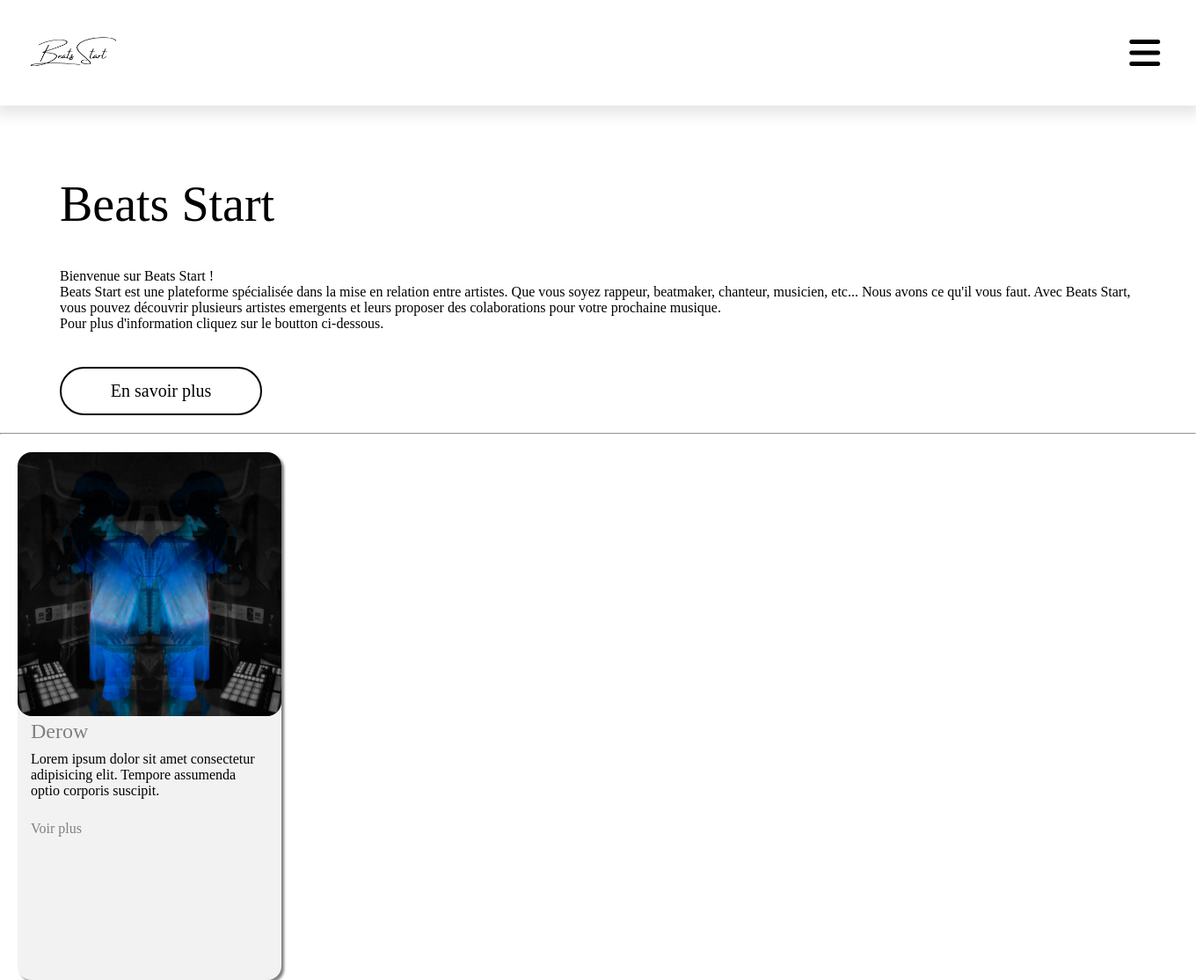
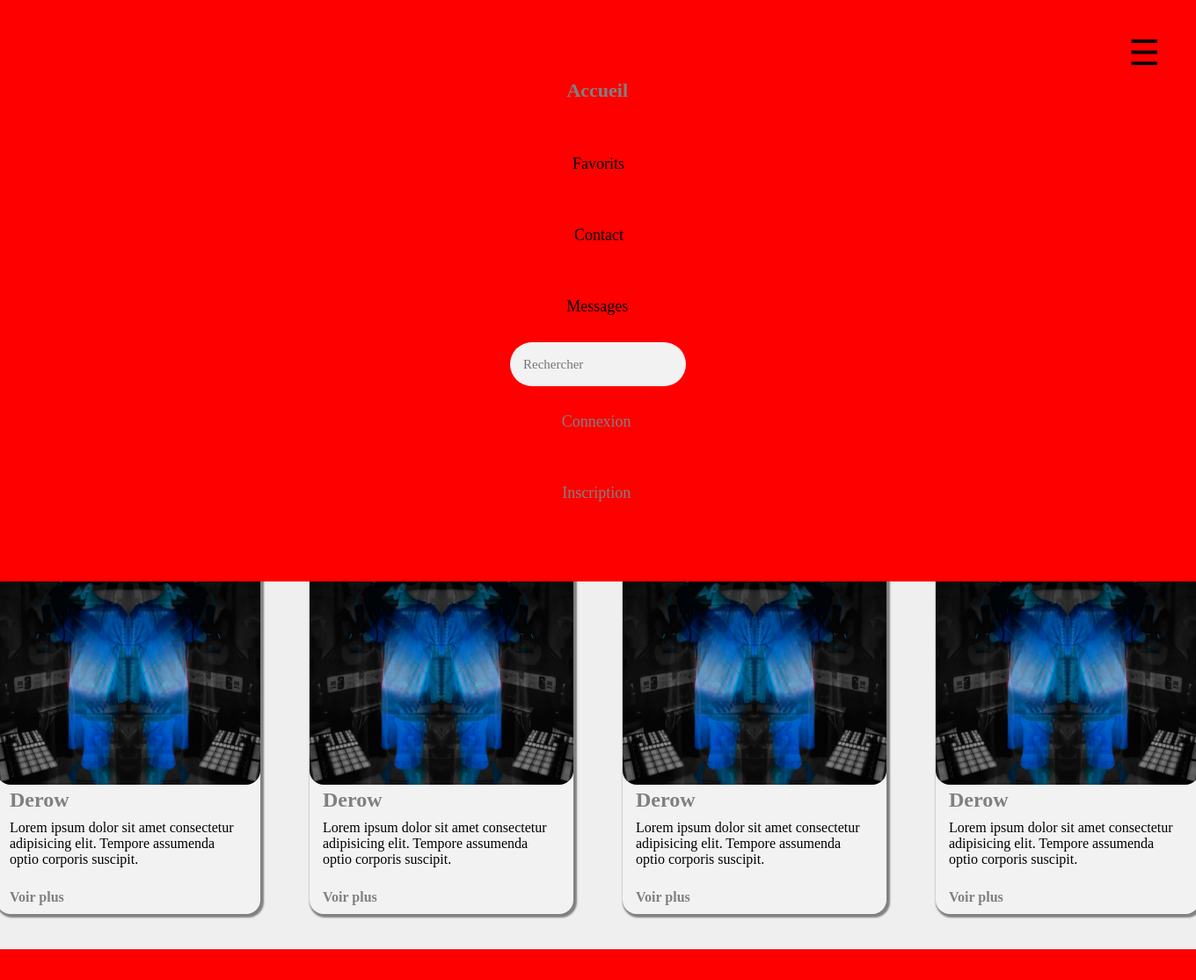
Before and after one commit to laelian-r/beats-start, a PHP site: page / in a window 1360 px wide. Shown: the whole page at 88% size. After the commit the page ends 1079 px from the top, so only its background shows below. Run offline with PHP 8.4, Linux system fonts and the light colour scheme.

Commit message:
Finish sec 1

```diff
--- a/assets/css/style.css
+++ b/assets/css/style.css
@@ -19,7 +19,7 @@
 
 /* HEADER */
 
-.header {
+/* header {
     position: fixed;
     top: 0;
     width: 100%;
@@ -28,6 +28,17 @@
     align-items: center;
     box-shadow: rgba(0, 0, 0, 0.1) 0px 5px 15px 5px;
     background-color: white;
+} */
+
+header {
+  position: fixed;
+  top: 0;
+  width: 100%;
+  height: 120px;
+  display: flex;
+  align-items: center;
+  box-shadow: rgba(0, 0, 0, 0.1) 0px 5px 15px 5px;
+  background-color: white;
 }
 
 .logo {
@@ -46,6 +57,11 @@
   display: none;
 }
 
+#cross {
+  display: none;
+  right: 3.3%;
+}
+
 nav a {
     font-weight: 500;
     font-size: 18px;
@@ -55,6 +71,22 @@
 
     position: relative;
     left: 12%;
+}
+
+nav ul {
+  position: fixed;
+  display: flex;
+  /* left: -100%; */
+  top: 5%;
+  left: 10%;
+  align-items: center;
+  flex-direction: row;
+  width: 100%;
+  height: 100vh;
+  height: auto;
+  text-align: center;
+  align-items: center;
+  transition: 0.25s;
 }
 
 .active {
@@ -70,7 +102,7 @@
 
 nav input {
     font-size: 15px;
-    margin-left: 160px;
+    margin-left: 40px;
     height: 50px;
     width: 450px;
     border-radius: 30px;
@@ -85,10 +117,10 @@
     font-weight: 500;
     font-size: 18px;
     color: gray;
-    padding-left: 20px;
+    /* padding-left: 20px; */
 
     position: relative;
-    left: 15%;
+    left: 180%;
 }
 
 
@@ -141,12 +173,18 @@
   transition: 0.5s;
 }
 
-.descente img {
+/* .descente svg {
     height: 40px;
     padding: 20px;
     border-radius: 100%;
-    display: flex;
+    display: block;
     margin: 52px auto;
+} */
+
+.descente img {
+  display: flex;
+  height: 50px;
+  margin: 60px auto;
 }
 
 
@@ -173,13 +211,27 @@
 
 /* Toutes les cartes */
 
+section {
+  background-color: rgba(226, 226, 226, 0.533);
+  padding: 20px;
+  flex-direction: row;
+  display: flex;
+  gap: 1em;
+  justify-content: center;
+  width: 100%;
+  box-shadow: 0px 0px 10px 0px gray;
+}
+
 article {
   background-color: #f2f2f2;
   width: 300px;
-  height: 600px;
-  box-shadow: 3px 3px 3px gray;
+  height: auto;
+  box-shadow: 2px 2px 2px 2px gray;
   margin: 20px;
+  margin-bottom: 20px;
   border-radius: 16px;
+  cursor: default;
+  flex-direction: row;
 }
 
 article img {
@@ -190,7 +242,7 @@
 article h2 {
   color: gray;
   padding-left: 15px;
-  font-weight: 500;
+  font-weight: 600;
 }
 
 article p {
@@ -203,26 +255,42 @@
   font-weight: 500;
   display: flex;
   align-items: center;
-  transition: 0.5s;
+  transition: 0.25s;
+  padding-bottom: 10px;
 }
 
-article a:hover {
+/* article a:hover {
   font-weight: 500;
   transition: 0.5s;
-}
+} */
 
-article a:hover img {
+/* article a:hover svg {
   color: gray;
   padding-left: 15px;
   font-weight: 500;
-  transition: 0.5s;
+  transition: 0.25s;
   display: block;
   height: 15px;
   align-items: center;
+} */
+
+article a {
+  font-weight: 600;
 }
 
-article a img {
+article a svg {
+  color: gray;
+  padding-left: 15px;
+  font-weight: 500;
+  transition: 0.25s;
   display: none;
+  height: 20px;
+  align-items: center;
+}
+
+article a:hover svg {
+  display: flex;
+  transition: 0.25s;
 }
 
 /* Fin de toutes les cartes */
@@ -230,37 +298,80 @@
 /* MOBILE */
 
 @media(max-width: 1490px) {
-  nav a {
-      display: none;
-  }
-
-  .active {
-      display: none;
-  }
-
-  nav a:hover{
-      display: none;
-  }
-
-  nav input {
-      display: none;
-  }
-
-  .logs {
-      display: none;
-  }
-
-  a i {
+  #icons {
     display: flex;
     font-size: 40px;
     position: absolute;
     right: 3%;
-    top: 33%;
     color: black;
+  }
+
+  .icons {
+    display: block;
+  }
+  #icons::before {
+    content: "\2630";
+  }
+  #header #icons::before {
+    content: "\2715";
+  }
+
+  nav a {
+    font-weight: 500;
+    font-size: 18px;
+    align-items: center;
+    color: black;
+    padding-left: -20px;
+
+    position: relative;
+    left: -12%;
+  }
+
+  .logs {
+    padding-left: -20px;
+    position: relative;
+    left: -12%;
+  }
+
+  nav ul {
+      position: fixed;
+      display: flex;
+      /* left: -100%; */
+      top: 0;
+      left: 0;
+      flex-direction: column;
+      width: 100%;
+      height: 100vh;
+      height: auto;
+      text-align: center;
+      align-items: center;
+      padding: 60px;
+      transition: 0.25s;
+      background-color: red;
+  }
+  nav li {
+    position: relative;
+    display: flex;
+    padding: 30px;
+    justify-content: center;
+  }
+  .search {
+    display: flex;
+    width: 200px;
+    align-items: center;
+    margin: 0 auto;
+  }
+
+  #active ul {
+    left: 0;
   }
 
   p {
     width: 90%;
+  }
+
+  .btn {
+    margin-bottom: 80px;
   }
 
   hr {
--- a/index.html
+++ b/index.html
@@ -16,27 +16,28 @@
     />
 </head>
 <body>
-    <div id="menu" class="menu"></div>
-
-    <header class="header">
+    <header>
 
         <a href="#" class="logo"><img src="./assets/img/signature.png" height="130px" alt="logo"></a>
 
         <nav>
             <ul>
-                <a href="#" class="active">Accueil</a>
-                <a href="#">Favorits</a>
-                <a href="#">Contact</a>
-                <a href="#">Messages</a>
+                <li><a href="#" class="active">Accueil</a></li>
+                <li><a href="#">Favorits</a></li>
+                <li><a href="#">Contact</a></li>
+                <li><a href="#">Messages</a></li>
 
-                <input type="search" name="search" id="search" placeholder="Rechercher un artiste">
+                <input type="search" name="search" class="search" id="search" placeholder="Rechercher">
 
-                <a href="#" class="logs">Connexion</a>
-                <a href="#" class="logs">Inscription</a>
+                <li><a href="#" class="logs">Connexion</a></li>
+                <li><a href="#" class="logs">Inscription</a></li>
             </ul>
         </nav>
 
-        <a href=""><i class="fa-solid fa-bars"></i></a>
+        <div id="icons">
+          <!-- <a href=""><i class="fa-solid fa-bars" id="menu"></i></a>
+          <a href=""><i class="fa-solid fa-xmark" id="cross"></i></a> -->
+        </div>
 
     </header>
 
@@ -58,9 +59,10 @@
 
         <a href="#cards" class="descente">
             <img src="./assets/icons/arrow-down-solid.svg" alt="cartes">
+            <!-- <svg xmlns="http://www.w3.org/2000/svg" viewBox="0 0 384 512"><path d="M169.4 470.6c12.5 12.5 32.8 12.5 45.3 0l160-160c12.5-12.5 12.5-32.8 0-45.3s-32.8-12.5-45.3 0L224 370.8 224 64c0-17.7-14.3-32-32-32s-32 14.3-32 32l0 306.7L54.6 265.4c-12.5-12.5-32.8-12.5-45.3 0s-12.5 32.8 0 45.3l160 160z"/></svg> -->
         </a>
 
-        <hr>
+        <!-- <hr> -->
 
         <!-- <article id="article">
             <img src="./assets/img/Derow.jpg" alt="Image de profile" id="img">
@@ -80,7 +82,7 @@
 
         <section id="cards">
           <article>
-            <header>
+
             <img src="./assets/img/Derow.jpg" alt="Photo de profile" height="300px">
             <h2>Derow</h2>
 
@@ -90,9 +92,65 @@
 
             <a href="#">
               Voir plus
-                <img src="./assets/icons/arrow-right-solid.svg" class="icon" alt="Voir plus">
+              <svg xmlns="http://www.w3.org/2000/svg" viewBox="0 0 448 512">
+                <path d="M438.6 278.6c12.5-12.5 12.5-32.8 0-45.3l-160-160c-12.5-12.5-32.8-12.5-45.3 0s-12.5 32.8 0 45.3L338.8 224 32 224c-17.7 0-32 14.3-32 32s14.3 32 32 32l306.7 0L233.4 393.4c-12.5 12.5-12.5 32.8 0 45.3s32.8 12.5 45.3 0l160-160z" />
+              </svg>
             </a>
-            </header>
+
+          </article>
+
+          <article>
+
+            <img src="./assets/img/Derow.jpg" alt="Photo de profile" height="300px">
+            <h2>Derow</h2>
+
+            <p>
+              Lorem ipsum dolor sit amet consectetur adipisicing elit. Tempore assumenda optio corporis suscipit.
+            </p>
+
+            <a href="#">
+              Voir plus
+              <svg xmlns="http://www.w3.org/2000/svg" viewBox="0 0 448 512">
+                <path d="M438.6 278.6c12.5-12.5 12.5-32.8 0-45.3l-160-160c-12.5-12.5-32.8-12.5-45.3 0s-12.5 32.8 0 45.3L338.8 224 32 224c-17.7 0-32 14.3-32 32s14.3 32 32 32l306.7 0L233.4 393.4c-12.5 12.5-12.5 32.8 0 45.3s32.8 12.5 45.3 0l160-160z" />
+              </svg>
+            </a>
+
+          </article>
+
+          <article>
+
+            <img src="./assets/img/Derow.jpg" alt="Photo de profile" height="300px">
+            <h2>Derow</h2>
+
+            <p>
+              Lorem ipsum dolor sit amet consectetur adipisicing elit. Tempore assumenda optio corporis suscipit.
+            </p>
+
+            <a href="#">
+              Voir plus
+              <svg xmlns="http://www.w3.org/2000/svg" viewBox="0 0 448 512">
+                <path d="M438.6 278.6c12.5-12.5 12.5-32.8 0-45.3l-160-160c-12.5-12.5-32.8-12.5-45.3 0s-12.5 32.8 0 45.3L338.8 224 32 224c-17.7 0-32 14.3-32 32s14.3 32 32 32l306.7 0L233.4 393.4c-12.5 12.5-12.5 32.8 0 45.3s32.8 12.5 45.3 0l160-160z" />
+              </svg>
+            </a>
+
+          </article>
+
+          <article>
+
+            <img src="./assets/img/Derow.jpg" alt="Photo de profile" height="300px">
+            <h2>Derow</h2>
+
+            <p>
+              Lorem ipsum dolor sit amet consectetur adipisicing elit. Tempore assumenda optio corporis suscipit.
+            </p>
+
+            <a href="#">
+              Voir plus
+              <svg xmlns="http://www.w3.org/2000/svg" viewBox="0 0 448 512">
+                <path d="M438.6 278.6c12.5-12.5 12.5-32.8 0-45.3l-160-160c-12.5-12.5-32.8-12.5-45.3 0s-12.5 32.8 0 45.3L338.8 224 32 224c-17.7 0-32 14.3-32 32s14.3 32 32 32l306.7 0L233.4 393.4c-12.5 12.5-12.5 32.8 0 45.3s32.8 12.5 45.3 0l160-160z" />
+              </svg>
+            </a>
+
           </article>
         </section>
 
@@ -102,6 +160,6 @@
     <footer>
     </footer>
 
-    <script src="./main.js"></script>
+    <script src="./main.js" type="module"></script>
 </body>
 </html>
--- a/main.js
+++ b/main.js
@@ -1,10 +1,3 @@
-let menu = document.querySelector("#menu");
-
-function functionMenu() {
-    alert("Hello");
-    alert(menu.value);
-}
-
-menu.addEventListener('click', ()=> {
-    alert("Hello, world!")
+icons.addEventListener("click", () => {
+    header.classList.toggle("active"); // Utiliser "classList" pour effectuer le basculement de la classe
 });
```
Also changed, not shown: assets/icons/arrow-right-solid.svg. Lines whose indentation alone changed are shown as unchanged.
